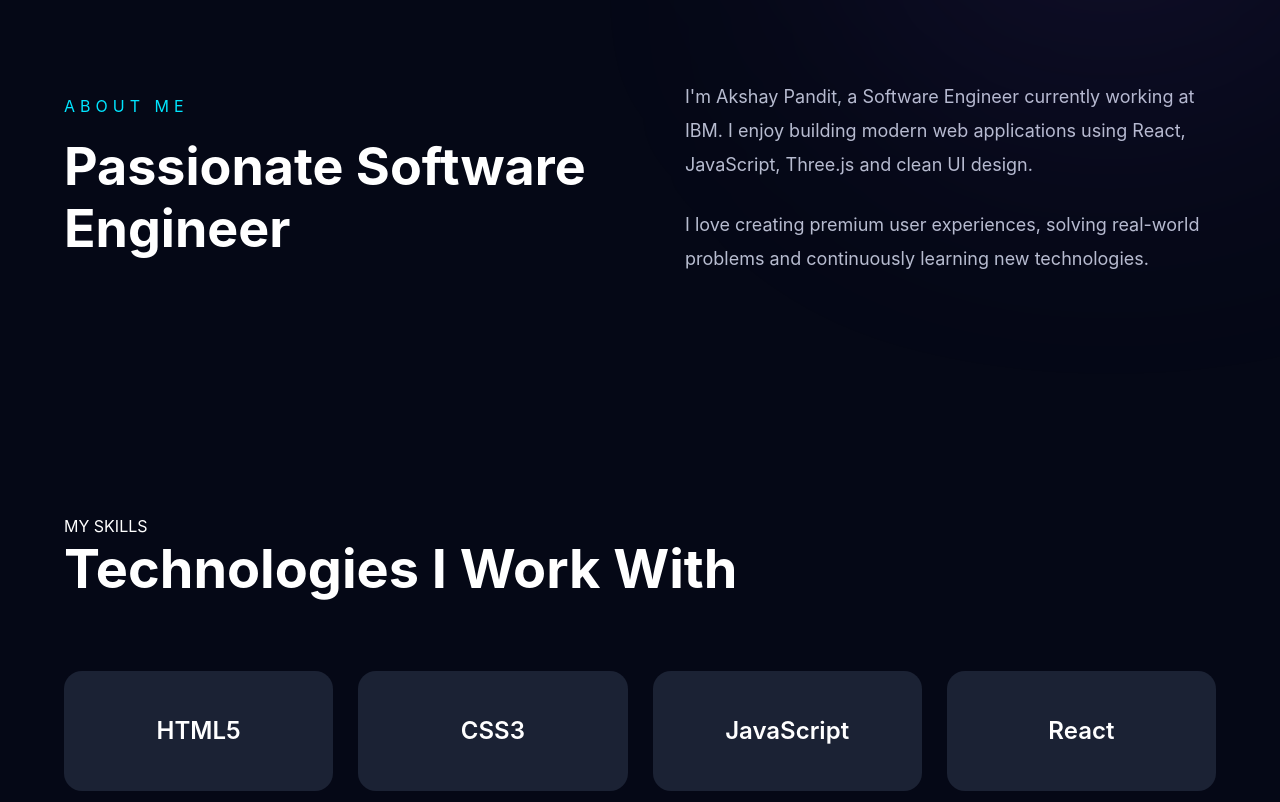
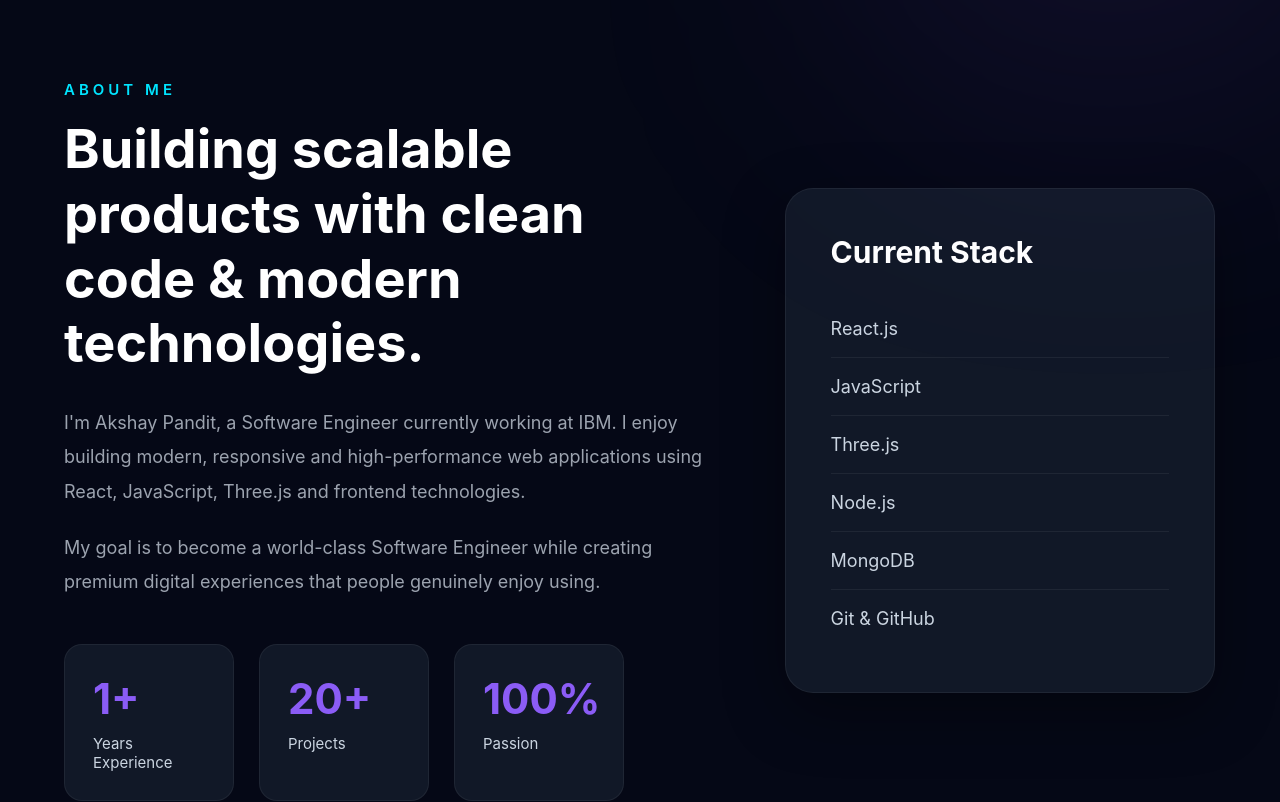
Before and after one commit to panditakshay402/akshay-os, a React (Vite) app: page / in a window 1280 px wide. Shown: the part 840-1642 px from the top of the page. Built offline with nearby package versions, Linux system fonts and the light colour scheme.

Commit message:
final 1: about section

```diff
--- a/src/sections/About/About.css
+++ b/src/sections/About/About.css
@@ -1,32 +1,110 @@
 .about{
+
+    min-height:100vh;
 
     display:grid;
 
-    grid-template-columns:1fr 1fr;
+    grid-template-columns:1.2fr .8fr;
 
-    gap:90px;
+    gap:70px;
+
+    align-items:center;
 
     padding:120px 0;
 
-    align-items:center;
+}
+
+.section-tag{
+
+    color:#00E5FF;
+
+    letter-spacing:4px;
+
+    font-size:15px;
+
+    margin-bottom:18px;
+
+    font-weight:600;
 
 }
 
 .section-title{
 
-    color:var(--accent);
+    font-size:54px;
 
-    letter-spacing:5px;
+    line-height:1.2;
 
-    margin-bottom:20px;
+    color:white;
+
+    margin-bottom:30px;
 
 }
 
-.about h2{
+.about-text{
 
-    font-size:52px;
+    color:#9CA3AF;
 
-    line-height:1.2;
+    font-size:18px;
+
+    line-height:1.9;
+
+    margin-bottom:22px;
+
+    max-width:700px;
+
+}
+
+.about-stats{
+
+    display:flex;
+
+    gap:25px;
+
+    margin-top:45px;
+
+    flex-wrap:wrap;
+
+}
+
+.stat-card{
+
+    width:170px;
+
+    padding:28px;
+
+    border-radius:18px;
+
+    background:#111827;
+
+    border:1px solid rgba(255,255,255,.06);
+
+    transition:.35s;
+
+}
+
+.stat-card:hover{
+
+    transform:translateY(-8px);
+
+    border-color:#00E5FF;
+
+}
+
+.stat-card h3{
+
+    font-size:42px;
+
+    color:#8B5CF6;
+
+    margin-bottom:10px;
+
+}
+
+.stat-card p{
+
+    color:#CBD5E1;
+
+    font-size:15px;
 
 }
 
@@ -34,18 +112,96 @@
 
     display:flex;
 
-    flex-direction:column;
-
-    gap:25px;
+    justify-content:center;
 
 }
 
-.about-right p{
+.about-card{
 
-    color:#B8BDD0;
+    width:100%;
 
-    line-height:1.9;
+    max-width:430px;
+
+    padding:45px;
+
+    border-radius:28px;
+
+    background:#111827;
+
+    border:1px solid rgba(255,255,255,.06);
+
+    box-shadow:0 20px 60px rgba(0,0,0,.35);
+
+}
+
+.about-card h3{
+
+    color:white;
+
+    margin-bottom:30px;
+
+    font-size:30px;
+
+}
+
+.about-card ul{
+
+    list-style:none;
+
+}
+
+.about-card li{
+
+    color:#CBD5E1;
+
+    padding:18px 0;
+
+    border-bottom:1px solid rgba(255,255,255,.06);
 
     font-size:18px;
 
 }
+
+.about-card li:last-child{
+
+    border:none;
+
+}
+
+@media(max-width:992px){
+
+    .about{
+
+        grid-template-columns:1fr;
+
+    }
+
+    .about-right{
+
+        justify-content:flex-start;
+
+    }
+
+}
+
+@media(max-width:768px){
+
+    .section-title{
+
+        font-size:40px;
+
+    }
+
+    .about-text{
+
+        font-size:16px;
+
+    }
+
+    .stat-card{
+
+        width:100%;
+
+    }
+
+}
--- a/src/sections/About/About.jsx
+++ b/src/sections/About/About.jsx
@@ -2,32 +2,79 @@ import "./About.css";
 
 function About() {
   return (
-    <section id="about" className="about">
+    <section className="about" id="about">
 
       <div className="about-left">
 
-        <p className="section-title">
+        <p className="section-tag">
           ABOUT ME
         </p>
 
-        <h2>
-          Passionate Software Engineer
+        <h2 className="section-title">
+          Building scalable products
+          with clean code &
+          modern technologies.
         </h2>
+
+        <p className="about-text">
+          I'm Akshay Pandit, a Software Engineer currently
+          working at IBM. I enjoy building modern,
+          responsive and high-performance web
+          applications using React, JavaScript,
+          Three.js and frontend technologies.
+        </p>
+
+        <p className="about-text">
+          My goal is to become a world-class Software
+          Engineer while creating premium digital
+          experiences that people genuinely enjoy
+          using.
+        </p>
+
+        <div className="about-stats">
+
+          <div className="stat-card">
+            <h3>1+</h3>
+            <p>Years Experience</p>
+          </div>
+
+          <div className="stat-card">
+            <h3>20+</h3>
+            <p>Projects</p>
+          </div>
+
+          <div className="stat-card">
+            <h3>100%</h3>
+            <p>Passion</p>
+          </div>
+
+        </div>
 
       </div>
 
       <div className="about-right">
 
-        <p>
-          I'm Akshay Pandit, a Software Engineer currently working at IBM.
-          I enjoy building modern web applications using React, JavaScript,
-          Three.js and clean UI design.
-        </p>
+        <div className="about-card">
 
-        <p>
-          I love creating premium user experiences, solving real-world
-          problems and continuously learning new technologies.
-        </p>
+          <h3>Current Stack</h3>
+
+          <ul>
+
+            <li>React.js</li>
+
+            <li>JavaScript</li>
+
+            <li>Three.js</li>
+
+            <li>Node.js</li>
+
+            <li>MongoDB</li>
+
+            <li>Git & GitHub</li>
+
+          </ul>
+
+        </div>
 
       </div>
 
```
